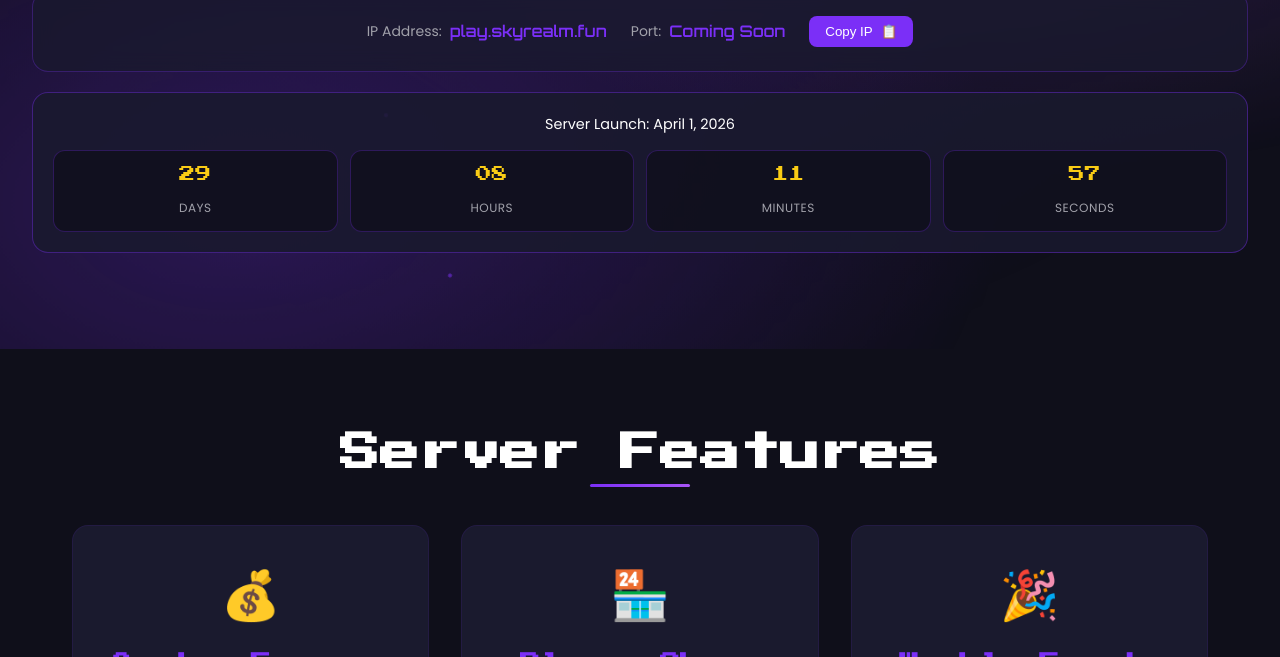
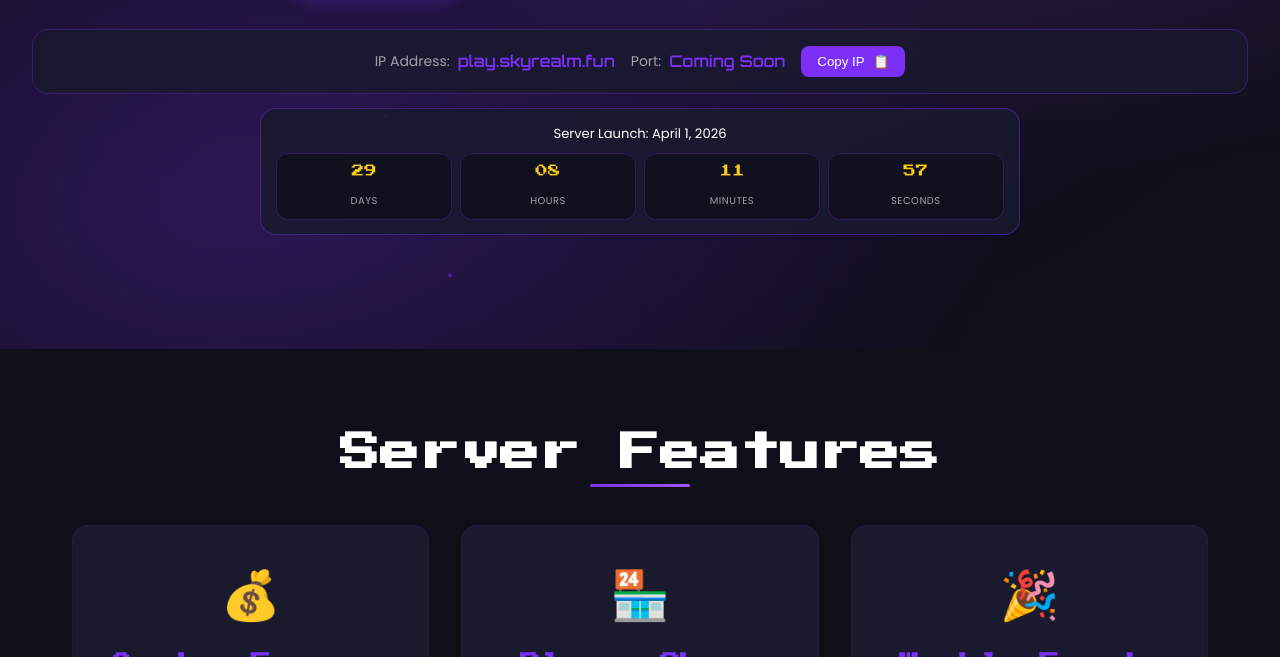
Before and after one commit to skyrealmc/skyrealmc.github.io, a plain HTML site: page index.html in a window 1280 px wide. Shown: the part 451-1108 px from the top of the page. Drawn offline with Linux system fonts and the light colour scheme.

Commit message:
Refine hero layout and shrink launch countdown card

```diff
--- a/assets/css/style.css
+++ b/assets/css/style.css
@@ -329,6 +329,7 @@ img {
 .hero-content {
   position: relative;
   z-index: 1;
+  margin-top: 2.25rem;
 }
 
 .hero-title {
@@ -361,7 +362,7 @@ img {
   gap: 1rem;
   justify-content: center;
   flex-wrap: wrap;
-  margin-bottom: 3rem;
+  margin-bottom: 2rem;
 }
 
 /* Server Info Box */
@@ -370,10 +371,10 @@ img {
   backdrop-filter: blur(10px);
   border: 1px solid rgba(123, 47, 247, 0.3);
   border-radius: var(--border-radius);
-  padding: 1.5rem 2rem;
+  padding: 1rem 1.25rem;
   display: flex;
   align-items: center;
-  gap: 1.5rem;
+  gap: 1rem;
   flex-wrap: wrap;
   justify-content: center;
 }
@@ -419,43 +420,44 @@ img {
 }
 
 .launch-countdown-card {
-  margin-top: 1.25rem;
+  margin: 0.9rem auto 0;
+  max-width: 760px;
   background: rgba(26, 26, 46, 0.88);
   border: 1px solid rgba(123, 47, 247, 0.4);
   border-radius: var(--border-radius);
-  padding: 1.25rem;
+  padding: 0.85rem 0.95rem;
 }
 
 .launch-countdown-label {
   color: var(--text-main);
-  margin-bottom: 0.85rem;
-  font-size: 0.9rem;
+  margin-bottom: 0.55rem;
+  font-size: 0.82rem;
 }
 
 .launch-countdown-grid {
   display: grid;
   grid-template-columns: repeat(4, minmax(0, 1fr));
-  gap: 0.75rem;
+  gap: 0.5rem;
 }
 
 .launch-countdown-item {
   background: rgba(15, 15, 26, 0.75);
   border: 1px solid rgba(123, 47, 247, 0.28);
   border-radius: 12px;
-  padding: 0.7rem 0.5rem;
-  min-width: 88px;
+  padding: 0.5rem 0.35rem;
+  min-width: 72px;
 }
 
 .launch-countdown-value {
   display: block;
   font-family: var(--font-heading);
-  font-size: 1rem;
+  font-size: 0.78rem;
   color: #FACC15;
-  margin-bottom: 0.4rem;
+  margin-bottom: 0.25rem;
 }
 
 .launch-countdown-unit {
-  font-size: 0.75rem;
+  font-size: 0.62rem;
   color: var(--text-muted);
   text-transform: uppercase;
   letter-spacing: 0.5px;
@@ -464,6 +466,7 @@ img {
 .launch-countdown-live {
   color: #BBF7D0;
   font-weight: 600;
+  font-size: 0.82rem;
 }
 
 /* ========================================
```
